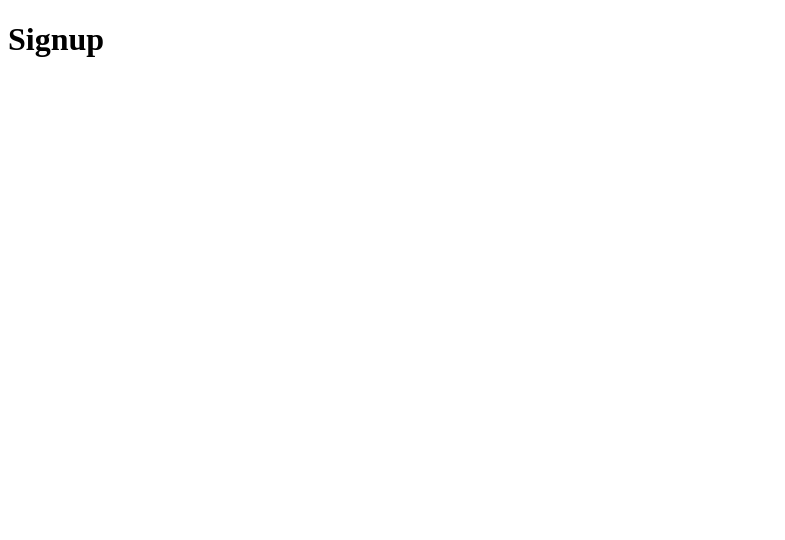
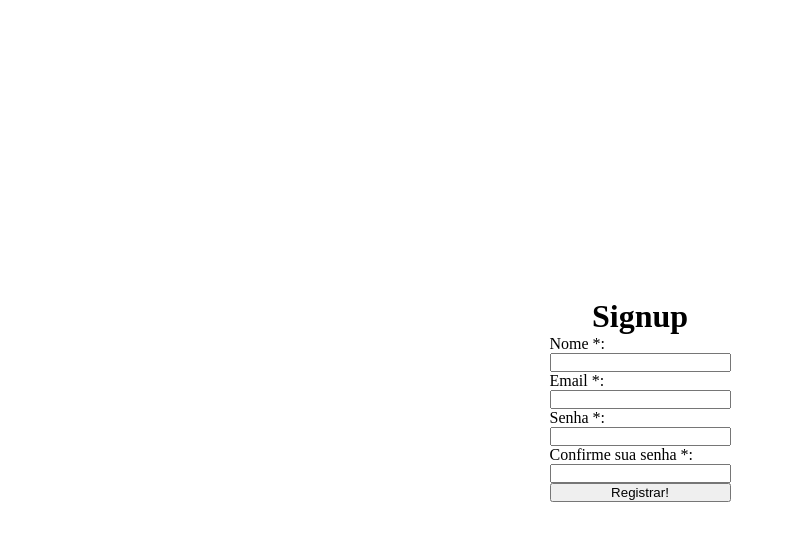
Before and after one commit to jppradoleal/hackathon-saude-infantil-frontend-time-15, a React (Create React App) app: page /signup in a window 1280 px wide. Shown: the top 540 px of the page, without its empty margins (0-785 px from the left). Built offline with nearby package versions, Linux system fonts and the light colour scheme.

Commit message:
fix: removed unused CRA files; feat: made login and signup structure and logic, made global css
Signed-off-by: Joao Pedro Prado Leal <joaopedro0128@hotmail.com>

```diff
--- a/public/index.html
+++ b/public/index.html
@@ -2,42 +2,11 @@
 <html lang="en">
   <head>
     <meta charset="utf-8" />
-    <link rel="icon" href="%PUBLIC_URL%/favicon.ico" />
     <meta name="viewport" content="width=device-width, initial-scale=1" />
-    <meta name="theme-color" content="#000000" />
-    <meta
-      name="description"
-      content="Web site created using create-react-app"
-    />
-    <link rel="apple-touch-icon" href="%PUBLIC_URL%/logo192.png" />
-    <!--
-      manifest.json provides metadata used when your web app is installed on a
-      user's mobile device or desktop. See https://developers.google.com/web/fundamentals/web-app-manifest/
-    -->
-    <link rel="manifest" href="%PUBLIC_URL%/manifest.json" />
-    <!--
-      Notice the use of %PUBLIC_URL% in the tags above.
-      It will be replaced with the URL of the `public` folder during the build.
-      Only files inside the `public` folder can be referenced from the HTML.
-
-      Unlike "/favicon.ico" or "favicon.ico", "%PUBLIC_URL%/favicon.ico" will
-      work correctly both with client-side routing and a non-root public URL.
-      Learn how to configure a non-root public URL by running `npm run build`.
-    -->
     <title>React App</title>
   </head>
   <body>
     <noscript>You need to enable JavaScript to run this app.</noscript>
     <div id="root"></div>
-    <!--
-      This HTML file is a template.
-      If you open it directly in the browser, you will see an empty page.
-
-      You can add webfonts, meta tags, or analytics to this file.
-      The build step will place the bundled scripts into the <body> tag.
-
-      To begin the development, run `npm start` or `yarn start`.
-      To create a production bundle, use `npm run build` or `yarn build`.
-    -->
   </body>
 </html>
--- a/src/App.js
+++ b/src/App.js
@@ -1,5 +1,7 @@
 import React from 'react';
 import Routes from './routes';
+
+import './styles/global.css';
 
 function App() {
   return (
--- /dev/null
+++ b/src/context/UserContext.js
@@ -0,0 +1,3 @@
+import { createContext } from 'react';
+
+export default createContext({});
--- a/src/pages/User/Login.js
+++ b/src/pages/User/Login.js
@@ -1,14 +1,63 @@
-import React from 'react';
+import React, { useContext, useState } from 'react';
+import { useHistory } from 'react-router-dom';
 
-import '../../styles/User/login.css'
+import api from '../../services/api';
+
+import UserContext from '../../context/UserContext';
+
+import '../../styles/User/login.css';
 
 export default function Login() {
+  const { setToken } = useContext(UserContext);
+  const [ email, setEmail ] = useState('');
+  const [ senha, setSenha ] = useState('');
+  const [ rememberMe, setRememberMe ] = useState(false);
+
+  const history = useHistory();
+
+  function handleSubmit(event) {
+    event.preventDefault();
+    api.post('/user/login', {
+      email, senha
+    }).then(({data}) => {
+      setToken(data.token);
+      alert(data.message);
+      history.push('/dashboard');
+    }).catch(({response: {data}}) => alert(data.message));
+  }
+
   return (
-    // rota da api: POST /login
-    /*
-      email,
-      senha
-    */
-    <h1>Login</h1>
+    <div id="page-login">
+      <h1>Login</h1>
+      <form onSubmit={handleSubmit} className="login-form">
+        <label htmlFor="email">Email *:</label>
+        <input
+          type="email"
+          id="email"
+          value={email}
+          onChange={({target}) => setEmail(target.value)}
+        />
+
+        <label htmlFor="senha">Senha *:</label>
+        <input
+          type="password"
+          id="senha"
+          value={senha}
+          onChange={({target}) => setSenha(target.value)}
+        />
+
+        <div>
+          <input
+            type="checkbox"
+            id="rememberMe"
+            value={rememberMe}
+            onChange={({target}) => setRememberMe(target.value)}
+          />
+          <label htmlFor="rememberMe"> Remember me</label>
+        </div>
+
+        <button>Acessar!</button>
+      </form>
+    </div>
   );
 }
--- a/src/pages/User/Signup.js
+++ b/src/pages/User/Signup.js
@@ -1,15 +1,67 @@
-import React from 'react';
+import React, { useState } from 'react';
+import { useHistory } from 'react-router-dom';
+import api from '../../services/api';
 
 import '../../styles/User/signup.css'
 
 export default function Signup() {
+  const [ nome, setNome ] = useState('');
+  const [ email, setEmail ] = useState('');
+  const [ senha, setSenha ] = useState('');
+  const [ confirmarSenha, setConfirmarSenha ] = useState('');
+
+  const history = useHistory();
+
+  function handleSubmit(e) {
+    e.preventDefault();
+    if ( senha === confirmarSenha ) {
+      api.post('/user/create', {
+        nome, email, senha
+      }).then(({data}) => {
+        alert(data.message);
+        history.push('/login');
+      }).catch(({response: {data}}) => alert(data));
+    }
+  }
+
   return (
-    // rota da api: POST /signup
-    /*
-      nome,
-      email,
-      senha
-    */
-    <h1>Signup</h1>
+    <div id="page-signup">
+      <h1>Signup</h1>
+      <form onSubmit={handleSubmit} className="form-signup">
+        <label htmlFor="nome">Nome *: </label>
+        <input
+          type="text"
+          id="nome"
+          value={nome}
+          onChange={({target}) => setNome(target.value)}
+        />
+
+        <label htmlFor="email">Email *: </label>
+        <input
+          type="email"
+          id="email"
+          value={email}
+          onChange={({target}) => setEmail(target.value)}
+        />
+
+        <label htmlFor="senha">Senha *: </label>
+        <input
+          type="password"
+          id="senha"
+          value={senha}
+          onChange={({target}) => setSenha(target.value)}
+        />
+
+        <label htmlFor="senha">Confirme sua senha *: </label>
+        <input
+          type="password"
+          id="senha"
+          value={confirmarSenha}
+          onChange={({target}) => setConfirmarSenha(target.value)}
+        />
+
+        <button>Registrar!</button>
+      </form>
+    </div>
   );
 }
--- a/src/routes.js
+++ b/src/routes.js
@@ -1,4 +1,8 @@
+import React, { useState } from 'react';
 import { BrowserRouter, Switch, Route } from 'react-router-dom';
+
+import UserContext from './context/UserContext';
+
 import Login from './pages/User/Login';
 import Signup from './pages/User/Signup';
 import Dashboard from './pages/Dashboard';
@@ -9,10 +13,14 @@ import UpdateChildRegistry from './pages/ChildRegistry/UpdateChildRegistry';
 
 
 export default function Routes() {
+
+  const [ token, setToken ] = useState('');
+
   return (
+    <UserContext.Provider value={{token, setToken}}>
       <BrowserRouter>
         <Switch>
-        <Route exact path="/" component={Login} />
+          <Route exact path="/login" component={Login} />
           <Route path="/signup" component={Signup} />
           <Route path="/dashboard" component={Dashboard} />
           <Route path="/child/delete/:id" component={DeleteChildRegistry} />
@@ -21,5 +29,6 @@ export default function Routes() {
           <Route path="/child" component={CreateChildRegistry} />
         </Switch>
       </BrowserRouter>
+    </UserContext.Provider>
   )
 }
--- /dev/null
+++ b/src/services/api.js
@@ -0,0 +1,5 @@
+import axios from 'axios';
+
+export default axios.create({
+  baseURL: 'http://localhost:8080'
+})
--- a/src/styles/User/login.css
+++ b/src/styles/User/login.css
@@ -0,0 +1,13 @@
+#page-login {
+  width: 100vw;
+  height: 100vh;
+  display: flex;
+  flex-direction: column;
+  align-items: center;
+  justify-content: center;
+}
+
+#page-login form {
+  display: flex;
+  flex-direction: column;
+}
--- a/src/styles/User/signup.css
+++ b/src/styles/User/signup.css
@@ -0,0 +1,13 @@
+#page-signup {
+  width: 100vw;
+  height: 100vh;
+  display: flex;
+  flex-direction: column;
+  align-items: center;
+  justify-content: center;
+}
+
+#page-signup .form-signup {
+  display: flex;
+  flex-direction: column;
+}
--- /dev/null
+++ b/src/styles/global.css
@@ -0,0 +1,10 @@
+* {
+  padding: 0;
+  margin: 0;
+  box-sizing: border-box;
+}
+
+body {
+  width: 100vw;
+  height: 100vh;
+}
```
Also changed, not shown: public/logo192.png (deleted), public/logo512.png (deleted), public/manifest.json (deleted). Lines whose indentation alone changed are shown as unchanged.
